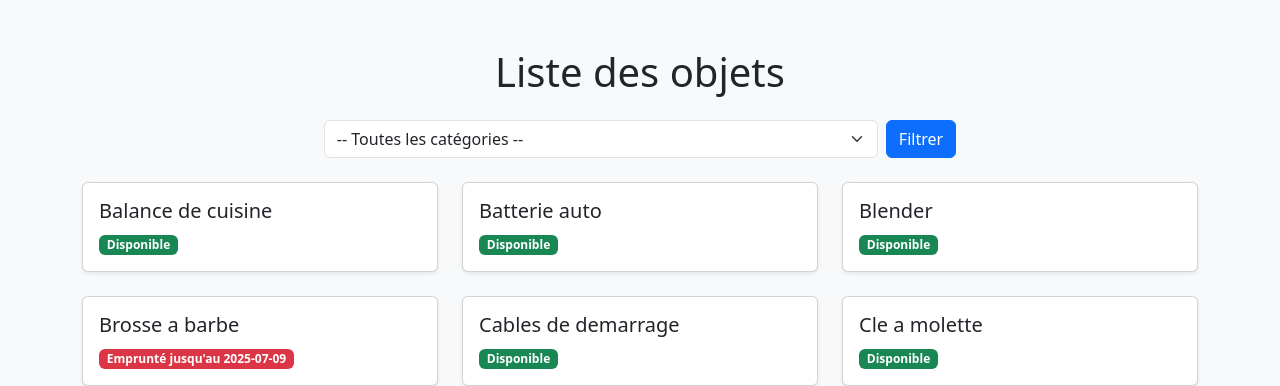
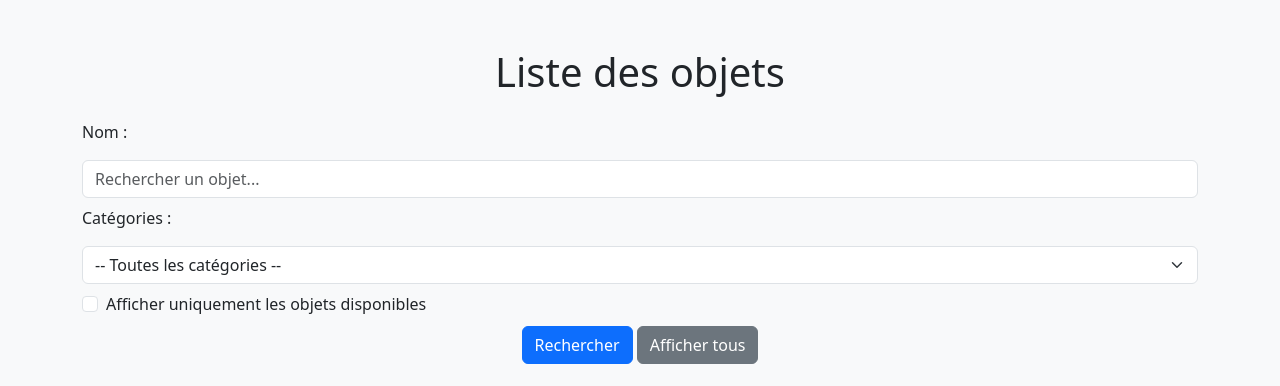
Before and after one commit to Zerx0177013/exam, a PHP site: page /pages/liste_objet.php in a window 1280 px wide. Shown: the top 386 px of the page. Run offline with PHP 8.4, Linux system fonts and the light colour scheme; data comes from the database, SQL or seed files in the repository.

Commit message:
new file:   assets/pics/gal_2.jpg 	modified:   bdd.sql 	modified:   include/connexion.php 	modified:   include/function.php 	modified:   index.php 	new file:   pages/fiche_objet.php 	modified:   pages/index.php 	modified:   pages/inscription.php 	modified:   pages/liste_objet.php 	modified:   todo.txt 	modified:   traitement/inscrire.php 	modified:   traitement/login.php 	new file:   traitement/recherche.php

```diff
--- a/include/function.php
+++ b/include/function.php
@@ -6,7 +6,7 @@ error_reporting(E_ALL);
 
 function get_info_user($email,$mdp) {
     $bdd= connexion();
-    $query = "SELECT * FROM membre where mdp='$mdp' and email='$email'";
+    $query = "SELECT * FROM final_project_membre where mdp='$mdp' and email='$email'";
 
     return mysqli_query($bdd,$query);
 }
@@ -14,7 +14,7 @@ function get_info_user($email,$mdp) {
 
 function verif_compte_exist ($email,$mdp) {
     $bdd= connexion();
-    $query = "SELECT * FROM membre where mdp='$mdp' and email='$email'";
+    $query = "SELECT * FROM final_project_membre where mdp='$mdp' and email='$email'";
 
     if (mysqli_num_rows( mysqli_query($bdd,$query)) > 0) {
         return true;
@@ -23,24 +23,38 @@ function verif_compte_exist ($email,$mdp) {
 }
 function inscription ($email,$mdp,$nom,$date,$ville,$genre){
     $bdd= connexion();
-    $query = "INSERT INTO membre (nom , date_de_naissance, genre, email, ville, mdp, image_profil)
+    $query = "INSERT INTO final_project_membre (nom , date_de_naissance, genre, email, ville, mdp, image_profil)
     VALUES ('$nom', '$date', '$genre', '$email', '$ville', '$mdp', null)";
 
     return mysqli_query($bdd,$query);
 }
 
-function getListeObjet($id_categorie){
+function getListeObjet($id_categorie, $nom = null, $disponible_seulement = false){
     $bdd = connexion();
+    $conditions = [];
+
+    if ($id_categorie !== null && $id_categorie !== '') {
+        $id_categorie = (int)$id_categorie;
+        $conditions[] = "o.id_categorie = $id_categorie";
+    }
+
+    if ($nom !== null && $nom !== '') {
+        $nom = mysqli_real_escape_string($bdd, $nom);
+        $conditions[] = "o.nom_objet LIKE '%$nom%'";
+    }
+
+    if ($disponible_seulement) {
+        $conditions[] = "e.date_retour IS NULL";
+    }
+
     $where = "";
-
-    if ($id_categorie !== null ) {
-        $id_categorie = (int)$id_categorie;
-        $where = "WHERE o.id_categorie = $id_categorie";
+    if (!empty($conditions)) {
+        $where = "WHERE " . implode(" AND ", $conditions);
     }
 
     $query = "SELECT o.id_objet, o.nom_objet, o.id_categorie, e.date_retour
-              FROM objet o
-              LEFT JOIN emprunt e ON o.id_objet = e.id_objet
+              FROM final_project_objet o
+              LEFT JOIN final_project_emprunt e ON o.id_objet = e.id_objet
               $where
               ORDER BY o.nom_objet";
 
@@ -50,7 +64,37 @@ function getListeObjet($id_categorie){
 
 function getCategories() {
     $bdd = connexion();
-    $query = "SELECT * FROM categorie_objet";
+    $query = "SELECT * FROM final_project_categorie_objet";
+    return mysqli_query($bdd, $query);
+}
+
+function getNomObjet($id_objet) {
+    $bdd = connexion();
+    $query = "SELECT nom_objet FROM final_project_objet WHERE id_objet = $id_objet";
+
+    $result = mysqli_query($bdd, $query);
+
+    if (mysqli_num_rows($result) == 1) {
+        $row = mysqli_fetch_assoc($result);
+        return $row['nom_objet'];
+    }
+
+    return null;
+}
+function getHistoriqueObjetById($id_objet) {
+    $bdd = connexion();
+    $query = "SELECT o.id_objet, o.nom_objet, e.date_emprunt, e.date_retour
+              FROM final_project_objet o
+              LEFT JOIN final_project_emprunt e ON o.id_objet = e.id_objet
+              WHERE o.id_objet = $id_objet
+              ORDER BY e.date_emprunt ASC";
+
+    return mysqli_query($bdd, $query);
+}
+function getImageObjetById($id_objet)  {
+    $bdd = connexion();
+    $query = "SELECT nom_image FROM final_project_images_objet WHERE id_objet = $id_objet";
+
     return mysqli_query($bdd, $query);
 }
 
--- a/pages/liste_objet.php
+++ b/pages/liste_objet.php
@@ -2,13 +2,11 @@
 include '../include/function.php';
 session_start();
 
-if (isset($_GET['categorie']) && $_GET['categorie'] !== '') {
-    $id_categorie = $_GET['categorie'];
-} else {
-    $id_categorie = null;
-}
+$id_categorie = isset($_GET['categorie']) && $_GET['categorie'] !== '' ? $_GET['categorie'] : null;
+$nom = isset($_GET['nom']) ? trim($_GET['nom']) : null;
+$disponible_seulement = isset($_GET['disponibilite']) && $_GET['disponibilite'] == '1';
 
-$liste = getListeObjet($id_categorie);
+$liste = getListeObjet($id_categorie, $nom, $disponible_seulement);
 
 $result_cat = getCategories();
 $categories = [];
@@ -30,15 +28,24 @@ while ($row = mysqli_fetch_assoc($result_cat)) {
 
 <body class="bg-light">
     <div class="container mt-5">
-        <h1 class="text-center mb-4">Liste des objets</h1>
+        <h1 class="text-center mb-4">Liste des objets</h1>        <form method="get" action="../traitement/recherche.php" class="mb-4">
+            <div class="row justify-content-center g-2 align-items-center">
+                <div class="col-md-12">
+                    <label for="nom">
+                        <p>Nom : </p>
+                    </label>
+                    <input type="text" name="nom" id="nom" class="form-control mb-2"
+                           placeholder="Rechercher un objet..."
+                           value="<?= isset($_GET['nom']) ? htmlspecialchars($_GET['nom']) : '' ?>">
 
-        <form method="get" class="mb-4">
-            <div class="row justify-content-center g-2 align-items-center">
-                <div class="col-md-6">
-                    <select name="categorie" class="form-select">
+                    <label for="categorie">
+                        <p>Catégories : </p>
+                    </label>
+                    <select name="categorie" id="categorie" class="form-select mb-2">
                         <option value="">-- Toutes les catégories --</option>
                         <?php foreach ($categories as $c): ?>
-                            <option value="<?= $c['id_categorie'] ?>" <?php
+                            <option value="<?= $c['id_categorie'] ?>"
+                                <?php
                                 if ($c['id_categorie'] == (int) $id_categorie) {
                                     echo 'selected';
                                 }
@@ -48,9 +55,20 @@ while ($row = mysqli_fetch_assoc($result_cat)) {
                         <?php endforeach; ?>
                     </select>
 
+                    <div class="form-check">
+                        <label for="disponibilite" class="form-check-label">
+                            Afficher uniquement les objets disponibles
+                        </label>
+                        <input type="checkbox" name="disponibilite" id="disponibilite" value="1" class="form-check-input"
+                            <?php if (isset($_GET['disponibilite']) && $_GET['disponibilite'] == '1');
+                            ?>
+                        >
+                    </div>
+
                 </div>
                 <div class="col-auto">
-                    <button type="submit" class="btn btn-primary">Filtrer</button>
+                    <button type="submit" class="btn btn-primary">Rechercher</button>
+                    <a href="liste_objet.php" class="btn btn-secondary">Afficher tous</a>
                 </div>
             </div>
         </form>
@@ -58,17 +76,23 @@ while ($row = mysqli_fetch_assoc($result_cat)) {
         <div class="row row-cols-1 row-cols-md-2 row-cols-lg-3 g-4">
             <?php while ($ob = mysqli_fetch_assoc($liste)): ?>
                 <div class="col">
+                    <a href="fiche_objet.php?id=<?= $ob['id_objet'] ?>" class="text-decoration-none text-dark">
                         <div class="card h-100 shadow-sm">
+                            <?php if (!empty($ob['nom_image'])): ?>
+                                <img src="../uploads/<?= htmlspecialchars($ob['nom_image']) ?>" class="card-img-top" alt="<?= htmlspecialchars($ob['nom_objet']) ?>">
+                            <?php else: ?>
+                                <img src="../uploads/placeholder.png" class="card-img-top" alt="Image non disponible">
+                            <?php endif; ?>
                             <div class="card-body">
                                 <h5 class="card-title"><?= htmlspecialchars($ob['nom_objet']) ?></h5>
                                 <?php if (!empty($ob['date_retour'])): ?>
-                                <span class="badge bg-danger">Emprunté jusqu'au
-                                    <?= htmlspecialchars($ob['date_retour']) ?></span>
+                                    <span class="badge bg-danger">Emprunté jusqu'au <?= htmlspecialchars($ob['date_retour']) ?></span>
                                 <?php else: ?>
                                     <span class="badge bg-success">Disponible</span>
                                 <?php endif; ?>
                             </div>
                         </div>
+                    </a>
                 </div>
             <?php endwhile; ?>
         </div>
```
Also changed, not shown: bdd.sql (+35 -49 lines), pages/fiche_objet.php (added, +46 -0 lines), todo.txt (+11 -1 lines), traitement/recherche.php (added, +29 -0 lines), assets/pics/gal_2.jpg (added), include/connexion.php (line endings or trailing spaces), index.php (line endings or trailing spaces), pages/index.php (line endings or trailing spaces), pages/inscription.php (line endings or trailing spaces), traitement/inscrire.php (line endings or trailing spaces), traitement/login.php (line endings or trailing spaces). Lines whose indentation alone changed are shown as unchanged.
